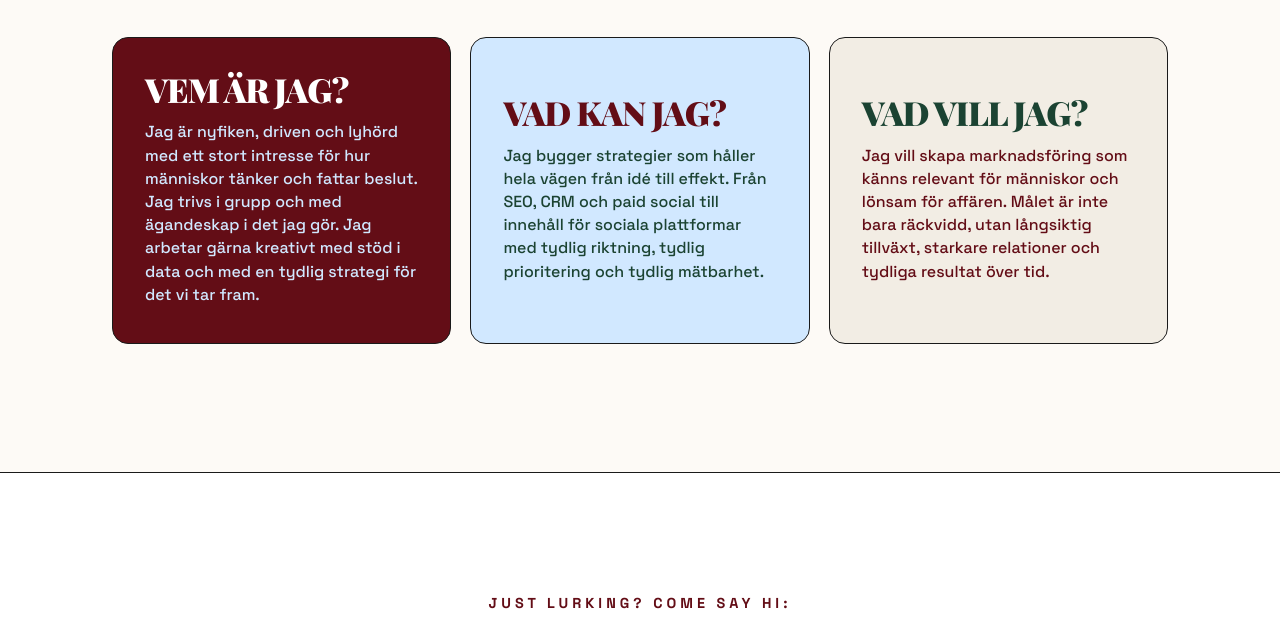
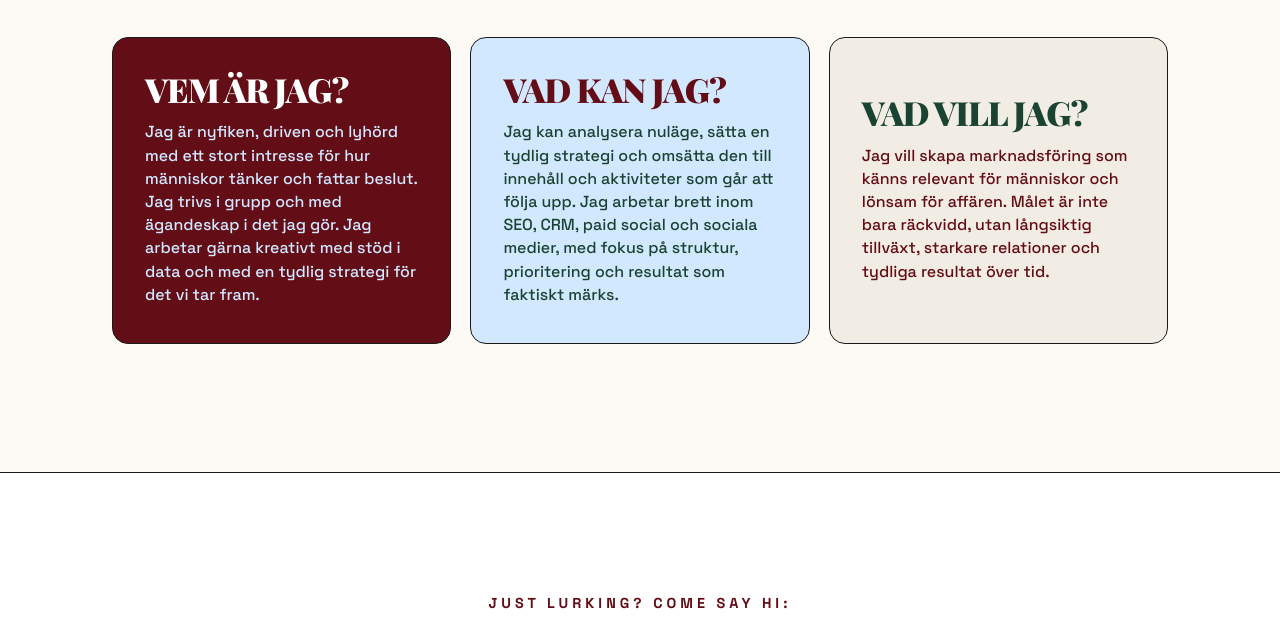
Before and after one commit to annafrankendal/annafrankendal.github.io, a website: page about.html in a window 1280 px wide. Shown: the part 840-1471 px from the top of the page. Drawn offline with nearby package versions, Linux system fonts and the light colour scheme; a web font is replaced by a local one.

Commit message:
Strengthen 'Vad kan jag' copy with clearer capability framing

```diff
--- a/about.html
+++ b/about.html
@@ -167,7 +167,7 @@ j=d.createElement(s),dl=l!='dataLayer'?'&l='+l:'';j.async=true;j.src=
         <!-- Box 2: VAD KAN JAG? -->
         <div class="box box-2">
           <h2>Vad kan jag?</h2>
-          <p>Jag bygger strategier som håller hela vägen från idé till effekt. Från SEO, CRM och paid social till innehåll för sociala plattformar med tydlig riktning, tydlig prioritering och tydlig mätbarhet.</p>
+          <p>Jag kan analysera nuläge, sätta en tydlig strategi och omsätta den till innehåll och aktiviteter som går att följa upp. Jag arbetar brett inom SEO, CRM, paid social och sociala medier, med fokus på struktur, prioritering och resultat som faktiskt märks.</p>
         </div>
 
         <!-- Box 3: VAD VILL JAG? -->
```
